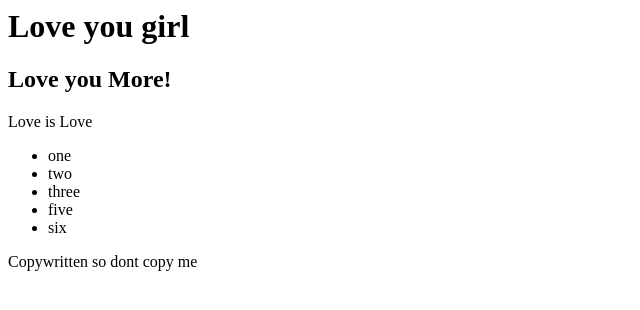
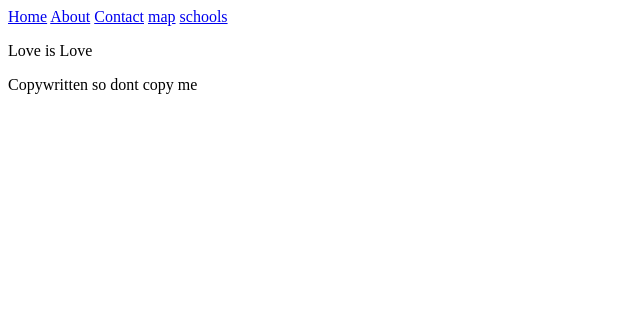
Before and after one commit to stellardevs/git-course, a plain HTML site: page index.html in a window 1280 px wide. Shown: the whole page, without its empty margins (0-640 px from the left). Drawn offline with Linux system fonts and the light colour scheme.

```diff
--- a/index.html
+++ b/index.html
@@ -1,16 +1,13 @@
 <html>
-  <head></head>
+  <head>
+    <a href="/home.html">Home</a>
+    <a href="/about.html">About</a>
+    <a href="/contact.html">Contact</a>
+    <a href="/map.html">map</a>
+    <a href="/schools.html">schools</a>
+  </head>
   <body>
-    <h1>Love you girl</h1>
-    <h2>Love you More!</h2>
     <p>Love is Love</p>
-    <ul>
-      <li>one</li>
-      <li>two</li>
-      <li>three</li>
-      <li>five</li>
-      <li>six</li>
-    </ul>
 
     <footer>Copywritten so dont copy me</footer>
   </body>
```
Also changed, not shown: 1 other file.
